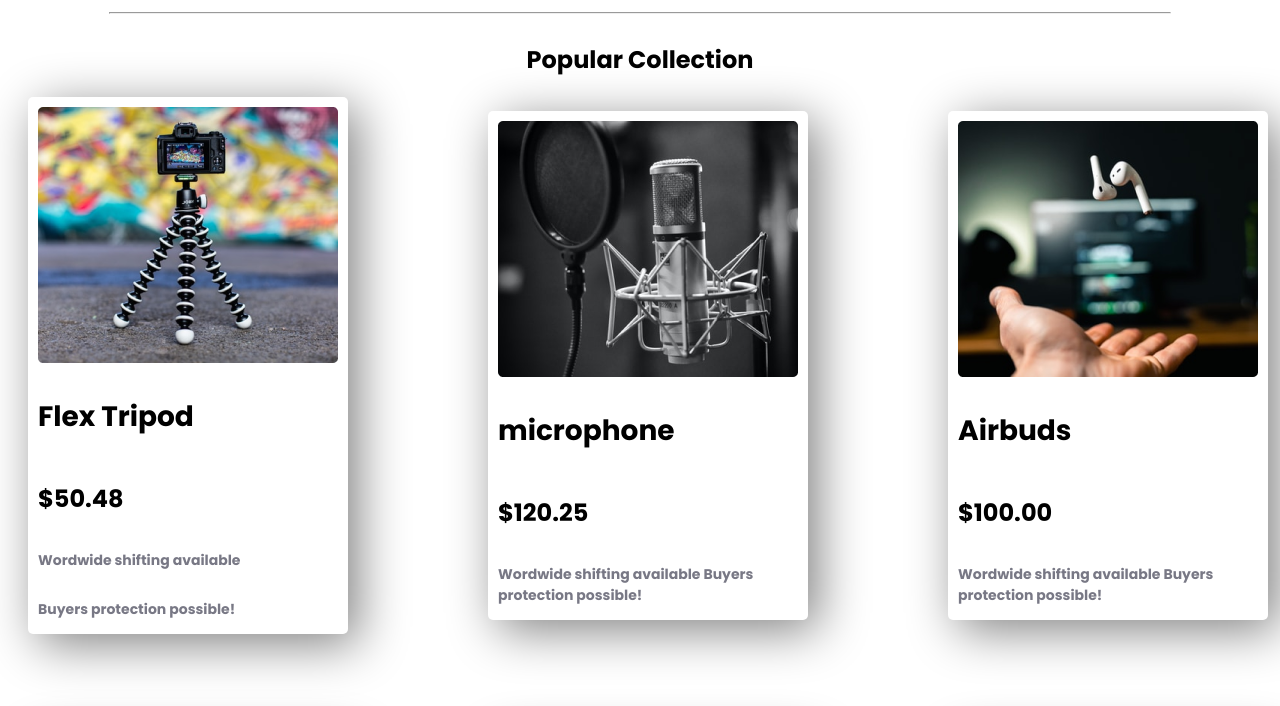
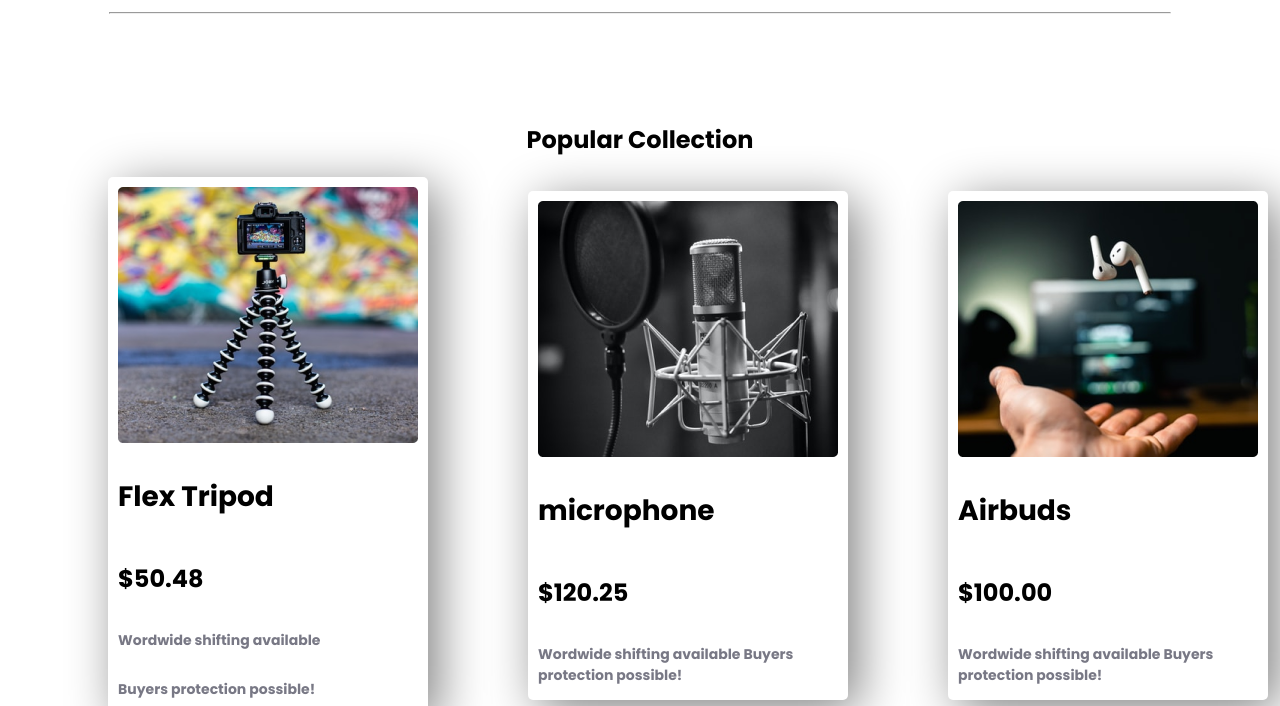
Before and after one commit to mahmudunnaby/influencer-gear, a plain HTML site: page index.html in a window 1280 px wide. Shown: the part 754-1460 px from the top of the page. Drawn offline with Linux system fonts and the light colour scheme.

Commit message:
left & right margin added

```diff
--- a/index.html
+++ b/index.html
@@ -82,7 +82,7 @@
                      POPULAR COLLECTION SECTION
         .................................................... -->
 
-        <section>
+        <section class="mid-section">
             <h1 class="popular-collection">
                 Popular Collection
             </h1>
--- a/style.css
+++ b/style.css
@@ -98,6 +98,13 @@ body{
 /* ....................................................................
                          POPULAR COLLECTION SECTION
 ....................................................................... */
+
+.mid-section{
+    margin-right: 100px;
+    margin-left: 100px;
+    margin-top: 100px;
+    margin-bottom: 100px;
+}
 .popular-collection{
     display: flex;
     flex-direction: column;
@@ -115,8 +122,8 @@ body{
     display: flex;
     flex-direction: column;
     border-radius: 5px;
-    margin-left: 20px;
-    margin-right: 20px;
+    /* margin-left: 20px;
+    margin-right: 20px;    */
 }
 .card p{
     font-weight: 700;
```
